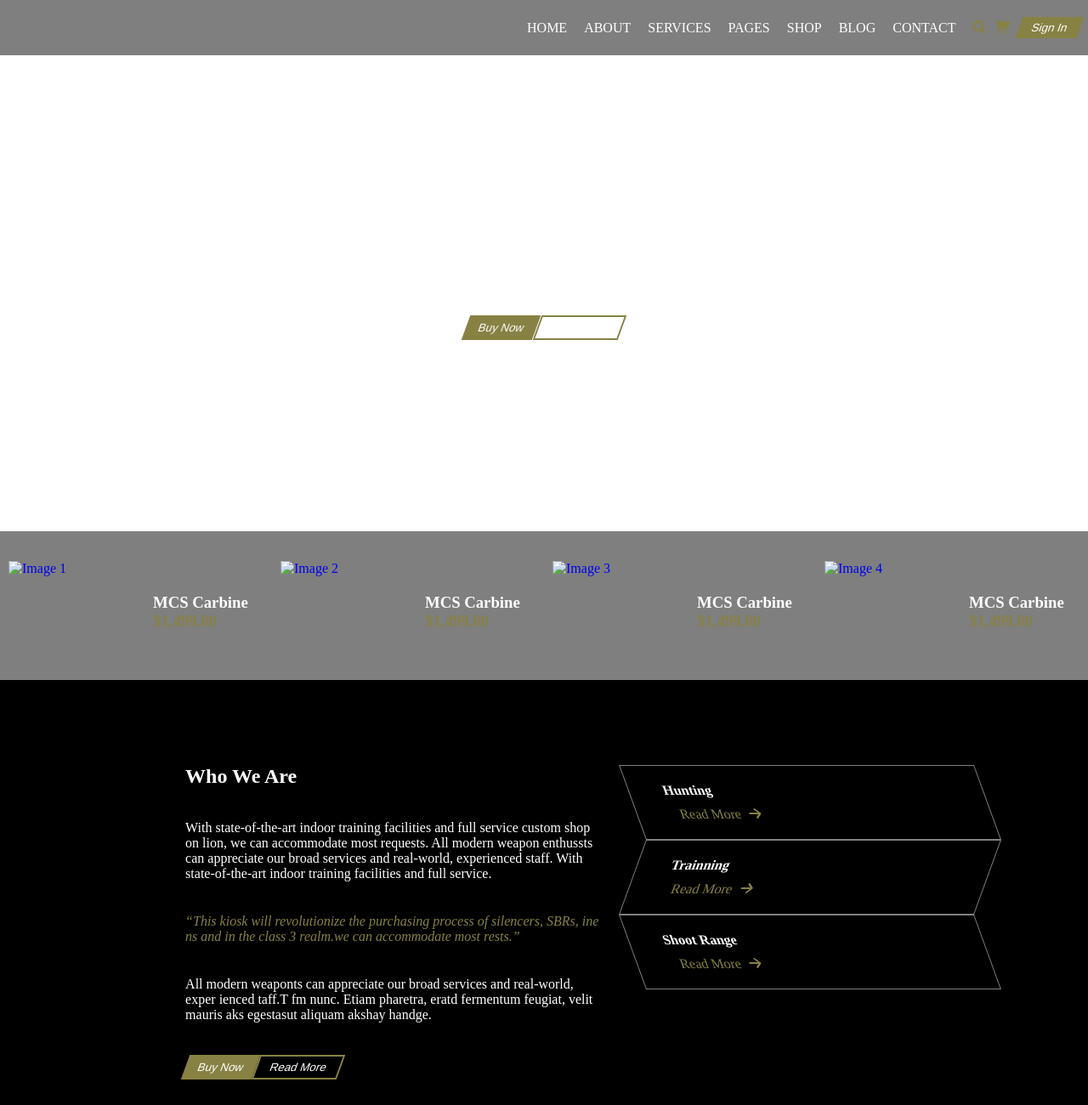
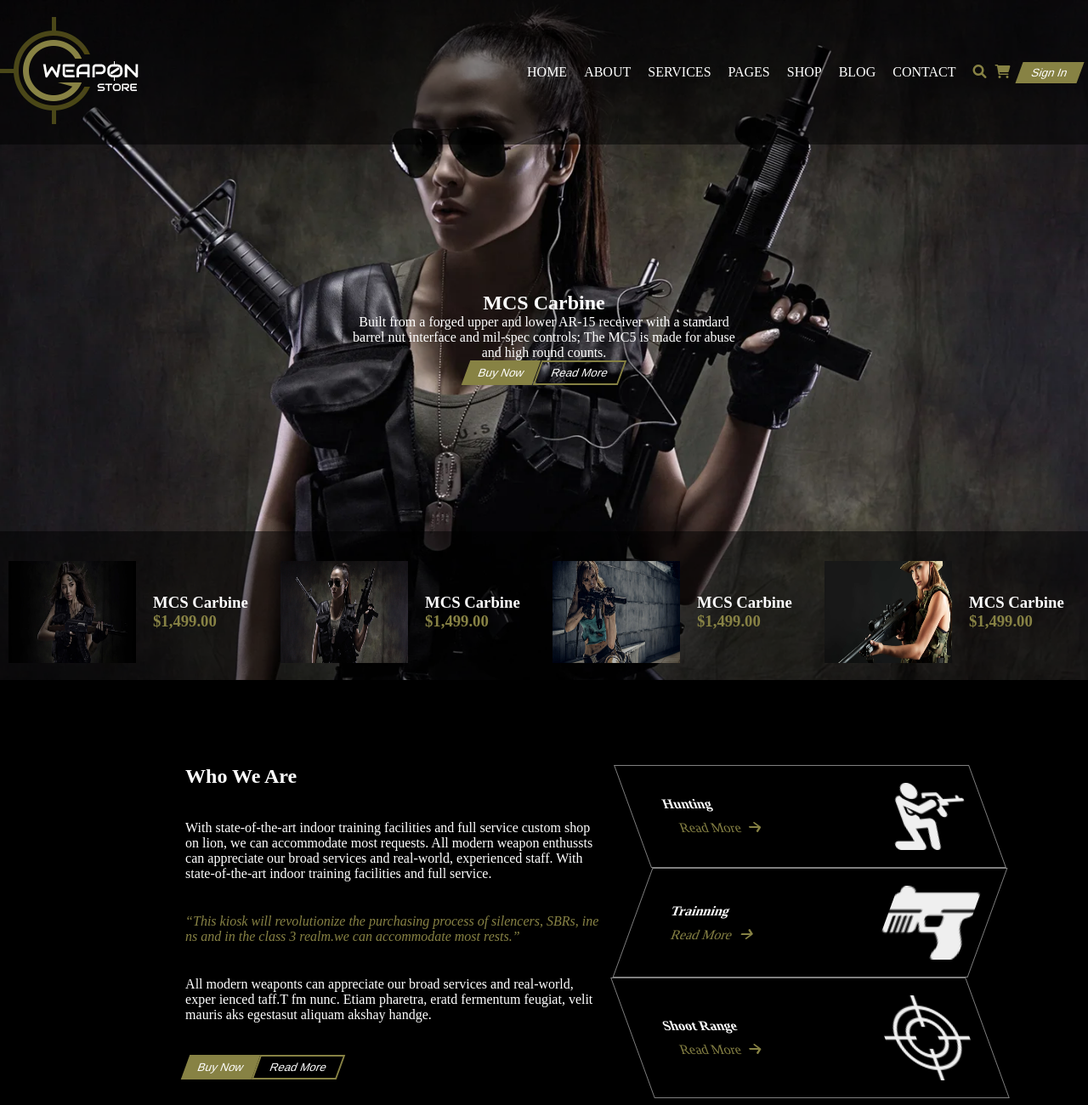
Before and after one commit to m-rishabh-007/HTML-CSS-PROJECT, a plain HTML site: page index.html in a window 1280 px wide. Shown: the top 1300 px of the page at 85% size. Drawn offline with Linux system fonts and the light colour scheme; files that its build step writes are made by us from their sources; files whose address does not match are found by name.

Commit message:
Update index.html

```diff
--- a/index.html
+++ b/index.html
@@ -3,7 +3,7 @@
 <head>
     <meta charset="UTF-8">
     <meta name="viewport" content="width=device-width, initial-scale=1.0">
-    <link rel="stylesheet" href="project.css">
+    <link rel="stylesheet" href="project/project.css">
     <link rel="stylesheet" href="https://cdnjs.cloudflare.com/ajax/libs/font-awesome/6.0.0-beta3/css/all.min.css">
     <title>Weapon Store</title>
 </head>
@@ -14,7 +14,7 @@
                 <div class="container">
                     <div class="weapon-store-logo">
                         <div class="logo-area">
-                            <a href="#"><img src="weapon-store.png" alt=""></a>
+                            <a href="#"><img src="project/weapon-store.png" alt=""></a>
                         </div>
                     </div>
                     <input type="checkbox" id="ham" >
@@ -61,25 +61,25 @@
             <div class="grid">
                 <a href="#">
                     <div class="pic pic1">
-                        <img src="1.jpg" alt="Image 1">
+                        <img src="project/1.jpg" alt="Image 1">
                         <h3>MCS Carbine <span><br>$1,499.00</span></h3>
                     </div>
                 </a>
                 <a href="#">
                     <div class="pic pic2">
-                        <img src="2.jpg" alt="Image 2">
+                        <img src="project/2.jpg" alt="Image 2">
                         <h3>MCS Carbine <span><br>$1,499.00</span></h3>
                     </div>
                 </a>
                 <a href="#">
                     <div class="pic pic3">
-                        <img src="3.jpg" alt="Image 3">
+                        <img src="project/3.jpg" alt="Image 3">
                         <h3>MCS Carbine <span><br>$1,499.00</span></h3>
                     </div>
                 </a>
                 <a href="#">
                     <div class="pic pic4">
-                        <img src="4.jpg" alt="Image 4">
+                        <img src="project/4.jpg" alt="Image 4">
                         <h3>MCS Carbine <span><br>$1,499.00</span></h3>
                     </div>
                 </a>
@@ -115,7 +115,7 @@
                         <a href="#" class="btn3">Read More<i class="fas fa-arrow-right"></i></a>
                     </div>
                     <div class="sec-2-icon">
-                        <img src="sec-2-1.png" alt="">
+                        <img src="project/sec-2-1.png" alt="">
                     </div>
                 </div>
                 <div class="sec-icon">
@@ -124,7 +124,7 @@
                         <a href="#" class="btn3">Read More<i class="fas fa-arrow-right"></i></a>
                     </div>
                     <div class="sec-2-icon">
-                        <img src="sec-2-2.png" alt="">
+                        <img src="project/sec-2-2.png" alt="">
                     </div>
                 </div>
                 <div class="sec-icon">
@@ -133,7 +133,7 @@
                         <a href="#" class="btn3">Read More<i class="fas fa-arrow-right"></i></a>
                     </div>
                     <div class="sec-2-icon">
-                        <img src="sec-2-3.png" alt="">
+                        <img src="project/sec-2-3.png" alt="">
                     </div>
                 </div>
             </div>
@@ -161,7 +161,7 @@
             <div class="gallery-grid">
                 <div class="img-container gal1">
                     <div class="gal-img">
-                        <img src="gal1.jpg" alt="">
+                        <img src="project/gal1.jpg" alt="">
                     </div>
                     <div class="overlay">
                         <h3>Bullets Roll</h3>
@@ -170,7 +170,7 @@
                 </div>
                 <div class="img-container gal2">
                     <div class="gal-img">
-                        <img src="gal2.jpg" alt="">
+                        <img src="project/gal2.jpg" alt="">
                     </div>
                     <div class="overlay">
                         <h3>Bullets Roll</h3>
@@ -180,7 +180,7 @@
                 <div class="img-container gal3">
                     <div class="gal-img">
 
-                        <img src="gal3.jpg" alt="">
+                        <img src="project/gal3.jpg" alt="">
                     </div>
                     <div class="overlay">
                         <h3>Bullets Roll</h3>
@@ -189,7 +189,7 @@
                 </div>
                 <div class="img-container gal4">
                     <div class="gal-img">
-                        <img src="gal4.jpg" alt="">
+                        <img src="project/gal4.jpg" alt="">
                     </div>
                     <div class="overlay">
                         <h3>Bullets Roll</h3>
@@ -198,7 +198,7 @@
                 </div>
                 <div class="img-container gal5">
                     <div class="gal-img">
-                        <img src="gal5.jpg" alt="">
+                        <img src="project/gal5.jpg" alt="">
                     </div>
                     <div class="overlay">
                         <h3>Bullets Roll</h3>
@@ -207,7 +207,7 @@
                 </div>
                 <div class="img-container gal6">
                     <div class="gal-img">
-                        <img src="gal6.jpg" alt="">
+                        <img src="project/gal6.jpg" alt="">
                     </div>
                     <div class="overlay">
                         <h3>Bullets Roll</h3>
```
